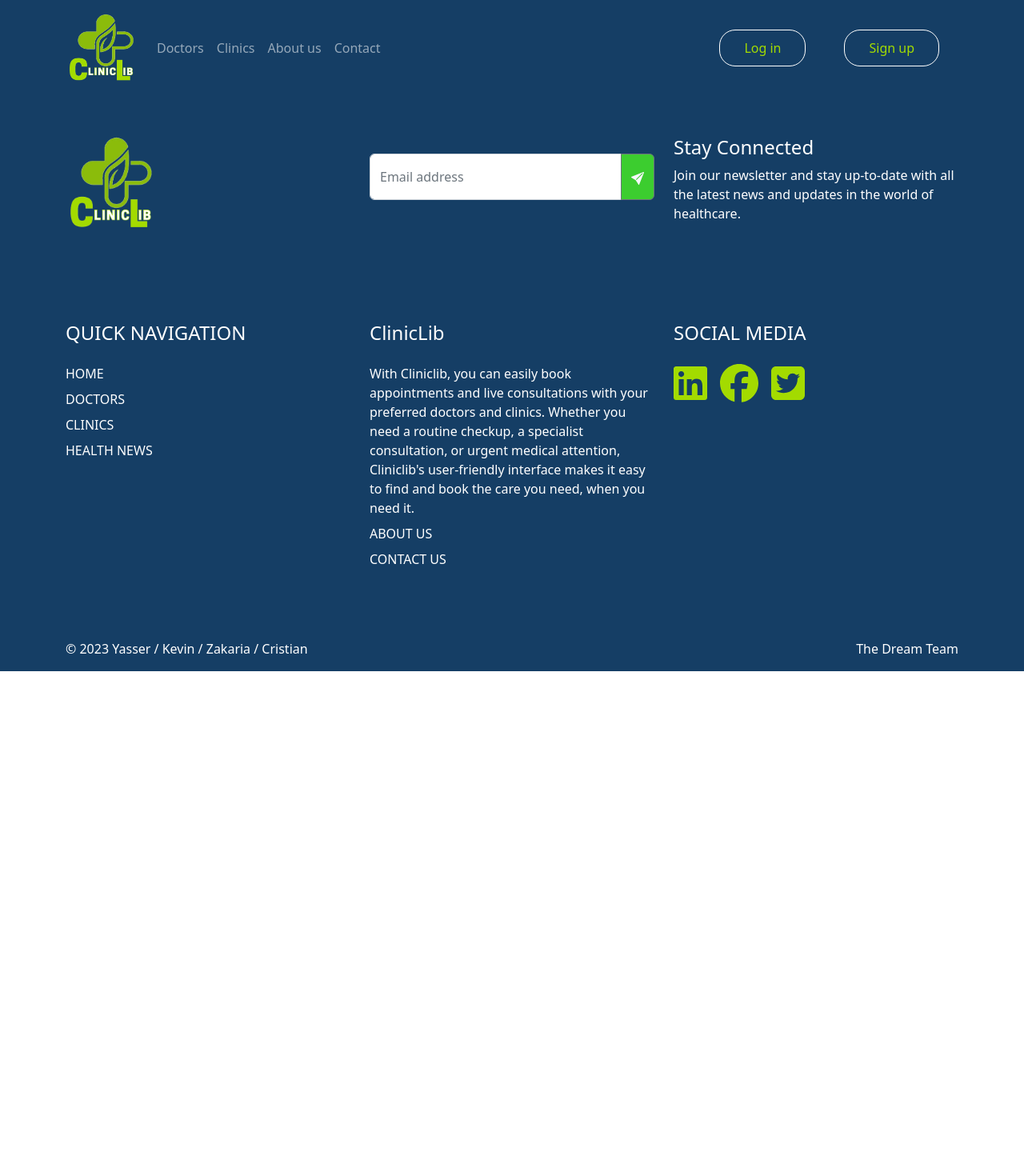
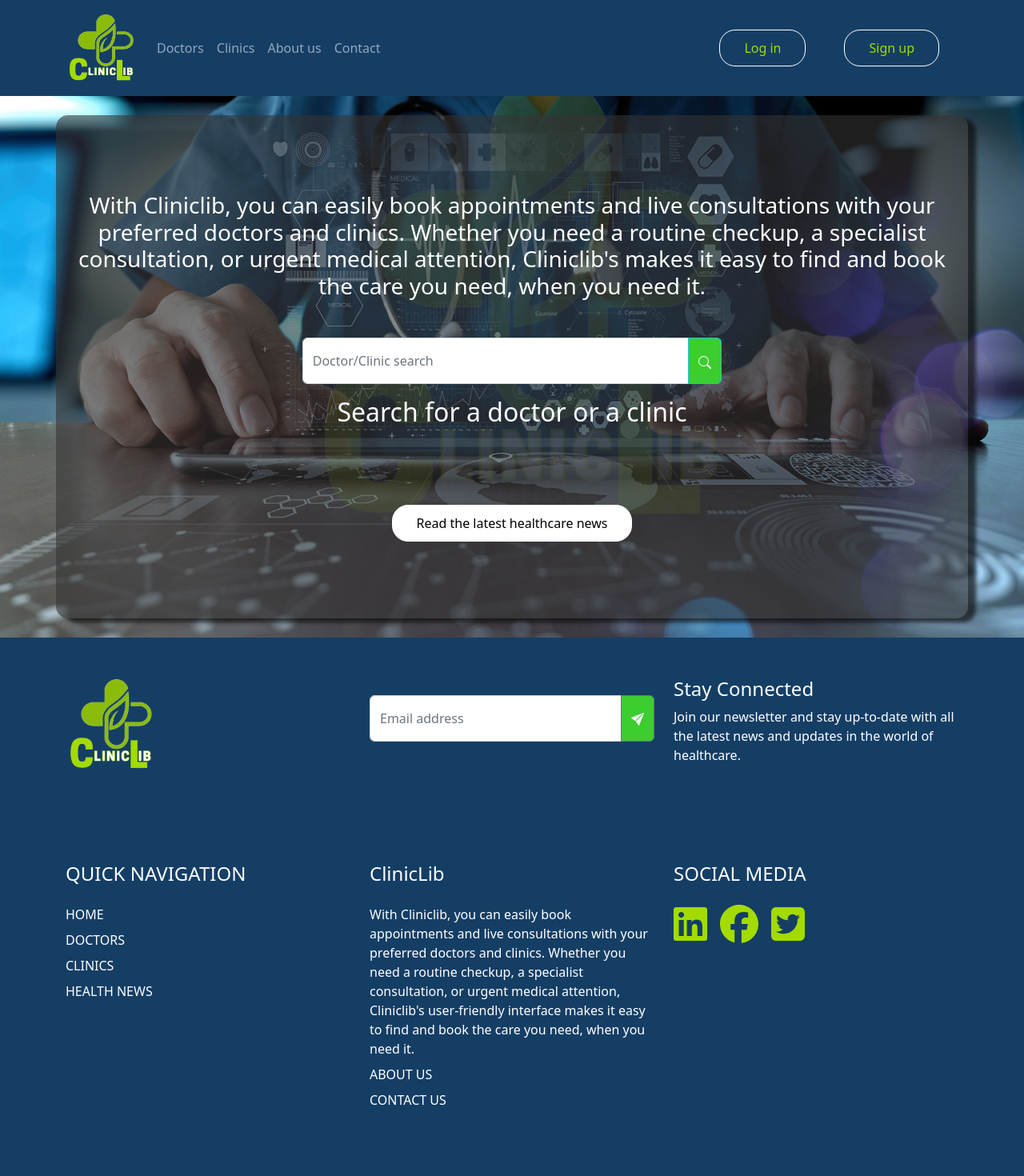
Before and after one commit to yassercoding/ClinicLib, a React (Create React App) app in the folder client/: page / in a window 1280 px wide. Shown: the top 1470 px of the page at 80% size. Before the commit the page ends 839 px from the top, so only its background shows below. Built offline with nearby package versions, Linux system fonts and the light colour scheme.

Commit message:
small fixes nav and footer

```diff
--- a/client/src/App.css
+++ b/client/src/App.css
@@ -120,4 +120,10 @@
   font-size: 3em;
   color: rgb(163, 219, 0);
 }
+
+#footer .nav-item {
+  color:white;
+  text-decoration: none;
+
+}
 /* end css footer */
--- a/client/src/App.js
+++ b/client/src/App.js
@@ -3,7 +3,7 @@
 import './App.css';
 import ClinicNavbar from "./components/ClinicNavbar";
 import Footer from './components/Footer';
-import Hero from './components/Hero';
+
 import About from './components/About';
 import Contact from './components/Contact';
 import Home from './components/Home';
@@ -16,7 +16,7 @@
     <div>
       <ClinicNavbar/>
       <Routes>
-      <Route path='/home' element={<Home />} />
+      <Route path='/' element={<Home />} />
         <Route path='/about' element={<About />} />
         <Route path='/contact' element={<Contact />} />
       </Routes>
--- a/client/src/components/ClinicNavbar.js
+++ b/client/src/components/ClinicNavbar.js
@@ -10,7 +10,7 @@
   return (
     <Navbar bg="dark" variant="dark" expand="lg" className='my-clinic-nav'>
     <Container>
-      <Navbar.Brand href="/home"><img src={Logo} alt="Logo" className="d-inline-block align-top" width="90" height="90" /></Navbar.Brand>
+      <Navbar.Brand href="/"><img src={Logo} alt="Logo" className="d-inline-block align-top" width="90" height="90" /></Navbar.Brand>
       <Navbar.Toggle aria-controls="basic-navbar-nav" />
       <Navbar.Collapse id="basic-navbar-nav">
         <Nav className="me-auto">
--- a/client/src/components/Footer.js
+++ b/client/src/components/Footer.js
@@ -6,6 +6,7 @@
 import Form from "react-bootstrap/Form";
 import InputGroup from "react-bootstrap/InputGroup";
 import Button from "react-bootstrap/Button";
+import { Link } from "react-router-dom";
 
 function Footer() {
   return (
@@ -13,8 +14,9 @@
       <div className="container">
         <div className="row row-cols-1 row-cols-sm-2 row-cols-md-5 py-5 align-items-center">
           <div className="col-lg-4 col-md-8 col-xs-12 mb-3">
-
+          <Link to="/">
             <img src={Logo} alt="Logo" className="logo-footer" width="" height="" />
+            </Link>
           </div>
 
           <div className="col-lg-4 col-md-8 col-xs-12 mb-3">
@@ -55,9 +57,10 @@
           <div className="col-lg-4 col-md-6 col-xs-12 mb-3">
           <h4 className= "mb-4">QUICK NAVIGATION</h4>
             <ul className="nav flex-column">
-              <li className="nav-item mb-2">
+            <Link className="nav-item mb-2" to="/">
                 HOME
-              </li>
+              </Link>
+
               <li className="nav-item mb-2">
                 DOCTORS
               </li>
@@ -79,14 +82,13 @@
 
               With Cliniclib, you can easily book appointments and live consultations with your preferred doctors and clinics. Whether you need a routine checkup, a specialist consultation, or urgent medical attention, Cliniclib's user-friendly interface makes it easy to find and book the care you need, when you need it.
               </li>
-              <li className="nav-item mb-2">
-
+              <Link className="nav-item mb-2" to="/about">
                 ABOUT US
-              </li>
-              <li className="nav-item mb-2">
+              </Link>
+              <Link className="nav-item mb-2" to="/contact">
 
                 CONTACT US
-              </li>
+              </Link>
 
 
             </ul>
--- a/client/src/components/Home.js
+++ b/client/src/components/Home.js
@@ -5,10 +5,7 @@
 function Home() {
   return (
     <div>
-
     <Hero />
-
-
     </div>
   )
 }
```
